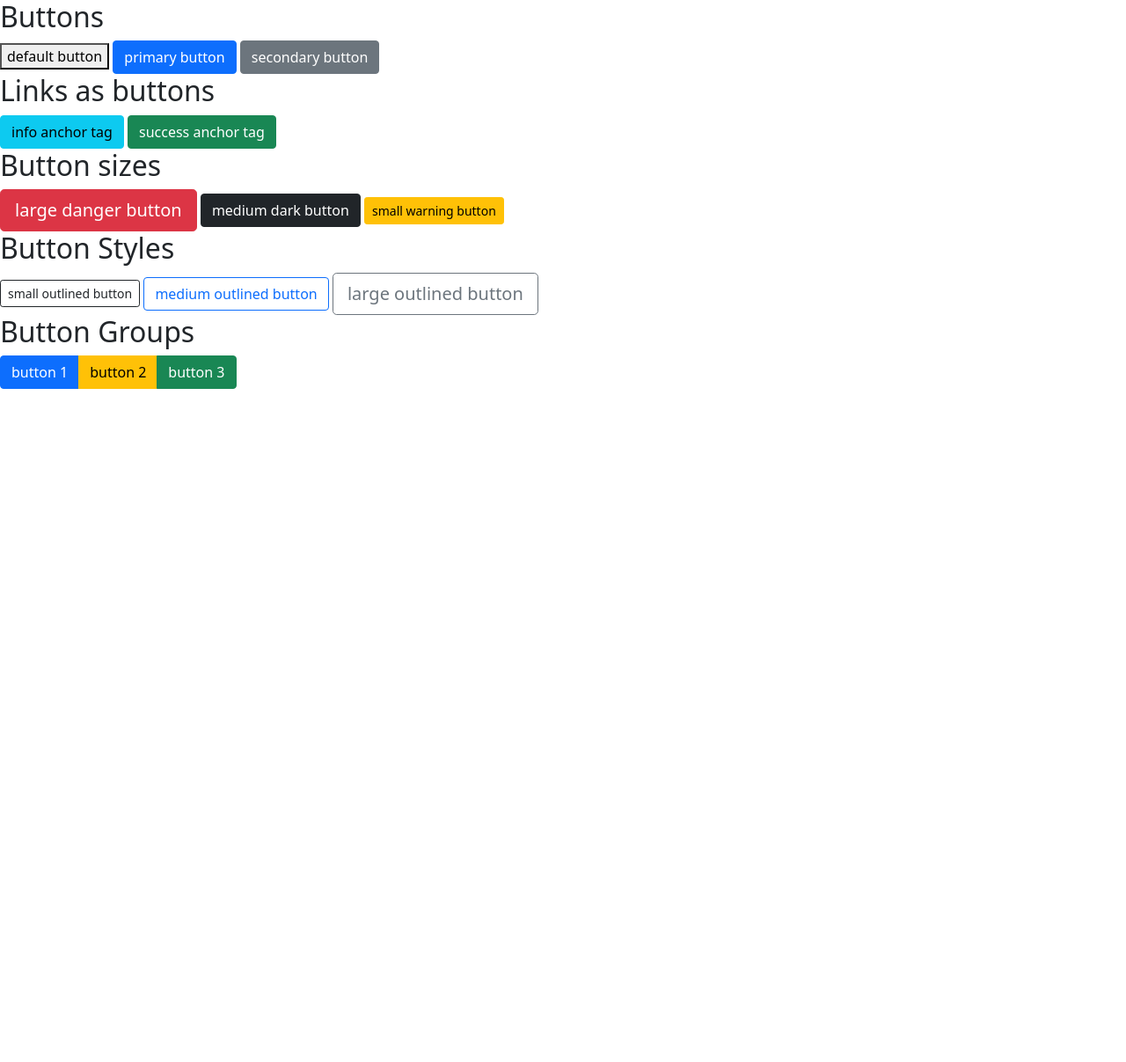
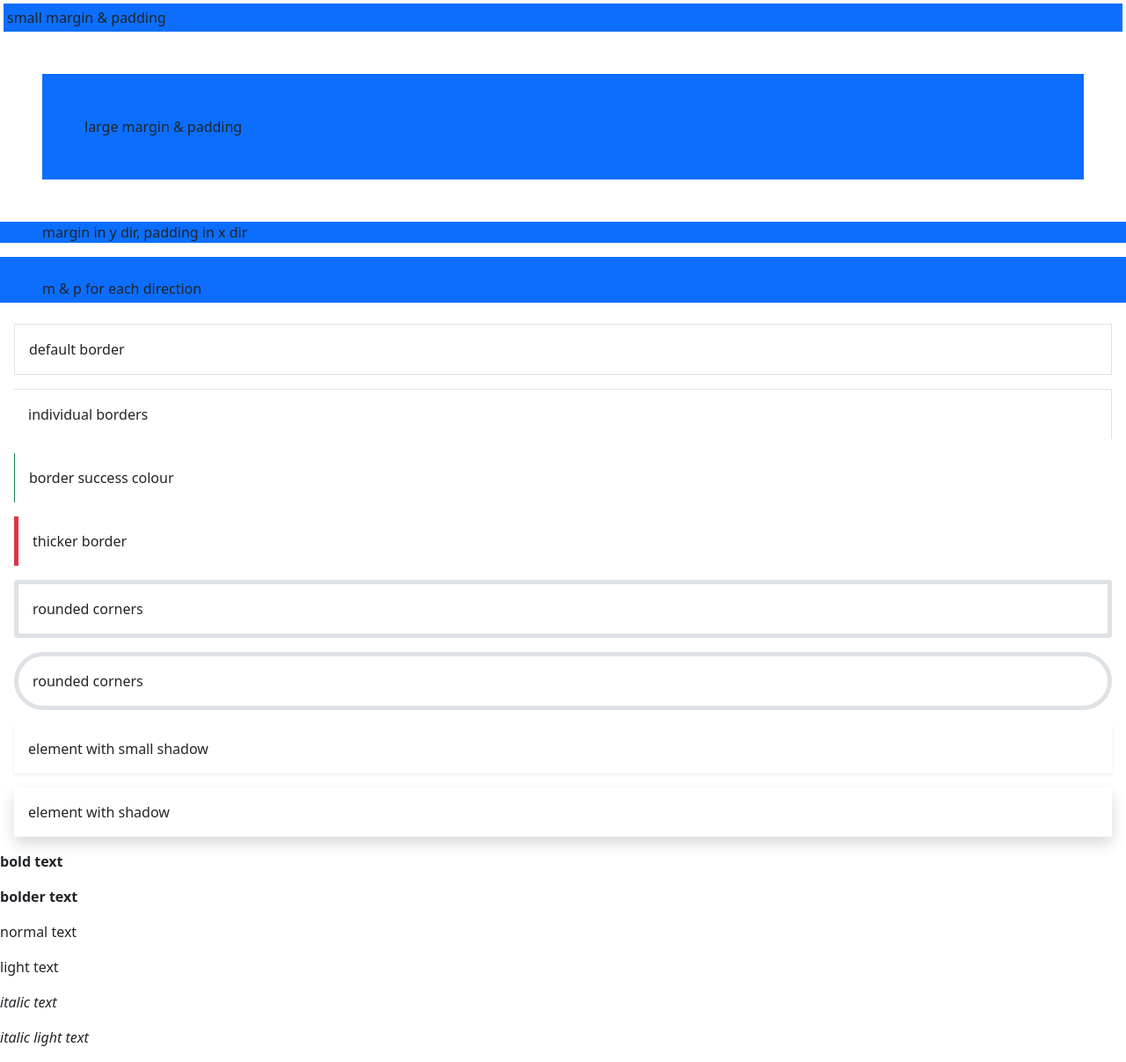
Before and after one commit to vroeN2/bootstrap-5-tutorial, a plain HTML site: page index.html in a window 1280 px wide. Shown: the whole page at 88% size. Before the commit the page ends 800 px from the top, so only its background shows below. Drawn offline with nearby package versions, Linux system fonts and the light colour scheme.

Commit message:
[L-5] utility classes
bootstrap utility classes for margins, paddings, borders, shadows and font weights

```diff
--- a/index.html
+++ b/index.html
@@ -9,41 +9,32 @@
     <title>Raven Bootstrap - the Book</title>
 </head>
 <body>
-    <!-- basic buttons -->
-    <h2>Buttons</h2>
+    <!-- margin & padding -->
+    <div class="m-1 p-1 bg-primary">small margin & padding</div>
+    <div class="m-5 p-5 bg-primary">large margin & padding</div>
+    <div class="my-3 px-5 bg-primary">margin in y dir, padding in x dir</div>
+    <div class="mt-3 mb-4 ps-5 pt-4 pe-2 pb-1 bg-primary">m & p for each direction</div>
 
-    <button>default button</button>
-    <button class="btn btn-primary">primary button</button> <!-- auto lightens text -->
-    <button class="btn btn-secondary">secondary button</button>
+    <!-- borders -->
+    <div class="m-3 p-3 border">default border</div>
+    <div class="m-3 p-3 border-top border-end">individual borders</div>
+    <div class="m-3 p-3 border-start border-success">border success colour</div>
+    <div class="m-3 p-3 border-start border-danger border-5">thicker border</div>
+    <div class="m-3 p-3 rounded border border-5">rounded corners</div>
+    <div class="m-3 p-3 rounded-pill border border-5">rounded corners</div>
 
-    <!-- anchor tags as buttons -->
-    <h2>Links as buttons</h2>
+    <!-- box shadow -->
+    <div class="m-3 p-3 shadow-sm">element with small shadow</div>
+    <div class="m-3 p-3 shadow">element with shadow</div>
 
-    <a href="#" class="btn btn-info">info anchor tag</a>
-    <a href="#" class="btn btn-success">success anchor tag</a>
+    <!-- font weight -->
+    <p class="fw-bold">bold text</p>
+    <p class="fw-bolder">bolder text</p>
+    <p>normal text</p>
+    <p class="fw-light">light text</p>
+    <p class="fst-italic">italic text</p>
+    <p class="fst-italic fw-light">italic light text</p>
 
-    <!-- button sizes -->
-    <h2>Button sizes</h2>
-
-    <button class="btn btn-lg btn-danger">large danger button</button>
-    <button class="btn btn-dark">medium dark button</button>
-    <button class="btn btn-sm btn-warning">small warning button</button>
-
-    <!-- outlined styles -->
-    <h2>Button Styles</h2>
-
-    <button class="btn btn-outline-dark btn-sm">small outlined button</button>
-    <button class="btn btn-outline-primary">medium outlined button</button>
-    <button class="btn btn-outline-secondary btn-lg">large outlined button</button>
-
-    <!-- button groups -->
-    <h2>Button Groups</h2>
-
-    <div class="btn-group">
-      <a href="#" class="btn btn-primary">button 1</a>
-      <a href="#" class="btn btn-warning">button 2</a>
-      <a href="#" class="btn btn-success">button 3</a>
-    </div>
 
     <script src="https://cdn.jsdelivr.net/npm/bootstrap@5.1.3/dist/js/bootstrap.bundle.min.js" integrity="sha384-ka7Sk0Gln4gmtz2MlQnikT1wXgYsOg+OMhuP+IlRH9sENBO0LRn5q+8nbTov4+1p" crossorigin="anonymous"></script>
 </body>
```
